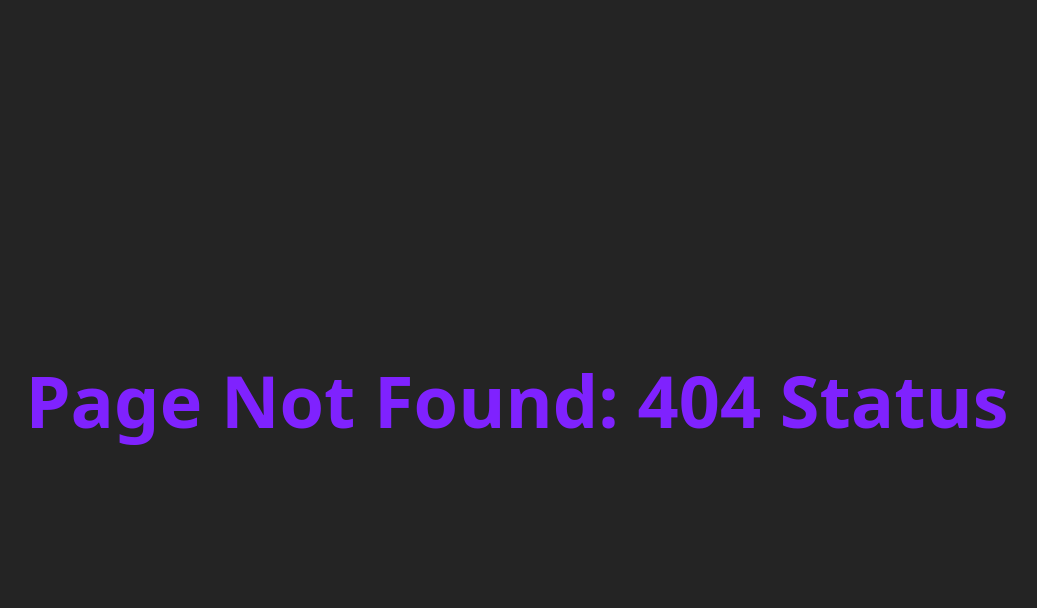
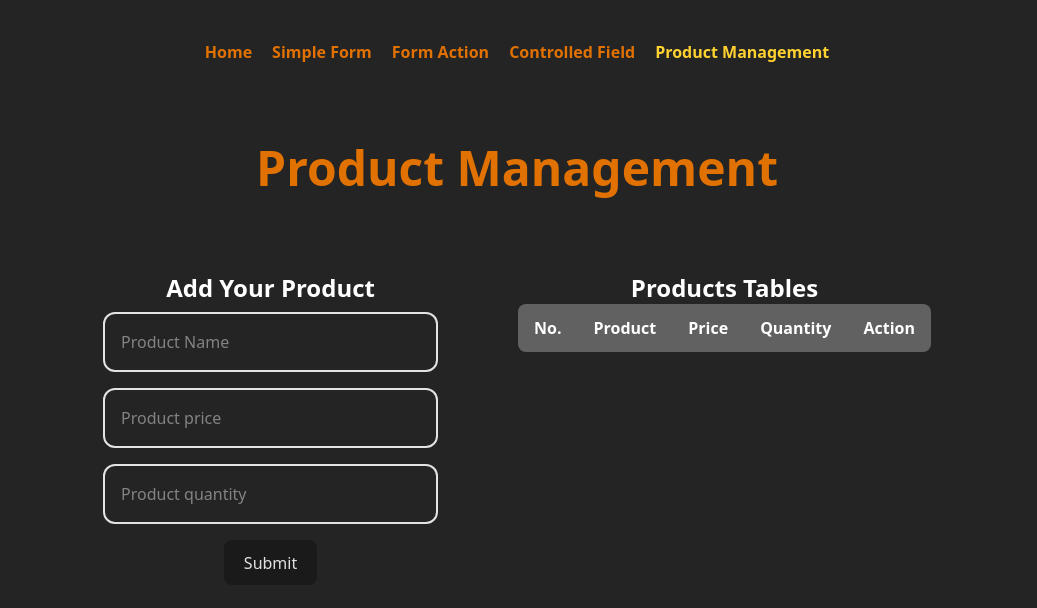
Before and after one commit to Abdurrobr34l/react-module44, a React (Vite) app: page /product-management in a window 1280 px wide. Before the commit this address had no page. Shown: the top 608 px of the page, without its empty margins (123-1160 px from the left). Built offline with nearby package versions, Linux system fonts and the light colour scheme.

Commit message:
Completed product management form, added products table

```diff
--- a/src/App.jsx
+++ b/src/App.jsx
@@ -5,6 +5,7 @@ import ControlledField from "./Components/controlledField/ControlledField";
 import FormAction from "./Components/formAction/FormAction";
 import SimpleForm from "./Components/simpleForm/SimpleForm";
 import Header from "./Components/header/Header";
+import ProdeuctManagement from "./Components/productManagement/ProductManagement";
 
 function App() {
   return (
@@ -16,6 +17,7 @@ function App() {
         <SimpleForm></SimpleForm>
         <FormAction></FormAction>
         <ControlledField></ControlledField>
+        <ProdeuctManagement></ProdeuctManagement>
         </Outlet>
 
       </Container>
--- a/src/Components/header/Header.jsx
+++ b/src/Components/header/Header.jsx
@@ -8,6 +8,7 @@ const Header = () => {
     {id:2, link:"/simple-form", name:"Simple Form"},
     {id:3, link:"/form-action", name:"Form Action"},
     {id:4, link:"/controlled-field", name:"Controlled Field"},
+    {id:5, link:"/product-management", name:"Product Management"},
   ]
 
   const [btnClicked, setBtnClicked] = useState(false);
--- /dev/null
+++ b/src/Components/productManagement/ProductForm.jsx
@@ -0,0 +1,39 @@
+import React from "react";
+
+const ProductForm = ({handleAddProduct}) => {
+
+  const handleProductSubmit = (e) => {
+    e.preventDefault();
+    const name = e.target.name.value;
+    const price = e.target.price.value;
+    const quantity = e.target.quantity.value;
+    // console.log(`${name}, ${price}taka, ${quantity} in stock`);
+    // console.log(name, price, quantity);
+
+    const newProduct ={
+      name,
+      price,
+      quantity
+    }
+    // console.log(newProduct);
+
+    handleAddProduct(newProduct);
+  };
+
+  return (
+    <div>
+      <h2 className="title !mb-0 !text-2xl !text-white">Add Your Product</h2>
+      <form onSubmit={handleProductSubmit} className="text-center">
+        <input type="text" name="name" placeholder="Product Name" />
+        <br />
+        <input type="text" name="price" placeholder="Product price" />
+        <br />
+        <input type="text" name="quantity" placeholder="Product quantity" />
+        <br />
+        <button type="submit">Submit</button>
+      </form>
+    </div>
+  );
+};
+
+export default ProductForm;
--- /dev/null
+++ b/src/Components/productManagement/ProductManagement.jsx
@@ -0,0 +1,25 @@
+import React, { useState } from 'react';
+import ProductForm from './ProductForm';
+import ProdectTable from './ProductTable';
+
+const ProdeuctManagement = () => {
+
+  const [products, setProducts] = useState([]);
+  const handleAddProduct = (newProduct) => {
+    const newProducts = [...products, newProduct];
+    setProducts(newProducts);
+  }
+
+  return (
+    <div>
+      <h1 className='title'>Product Management</h1>
+
+      <div className='flex justify-center gap-20'>
+        <ProductForm handleAddProduct={handleAddProduct}></ProductForm>
+      <ProdectTable products={products}></ProdectTable>
+      </div>
+    </div>
+  );
+};
+
+export default ProdeuctManagement;
--- /dev/null
+++ b/src/Components/productManagement/ProductTable.jsx
@@ -0,0 +1,40 @@
+import React from "react";
+
+const ProdectTable = ({ products }) => {
+  // console.log(products);
+  return (
+    <div>
+      <h2 className="title !mb-0 !text-2xl !text-white">Products Tables</h2>
+
+      <table className="w-full border-collapse bg-white/10 text-white rounded-lg overflow-hidden">
+        <thead className="thead">
+          <th className="th">No.</th>
+          <th className="th">Product</th>
+          <th className="th">Price</th>
+          <th className="th">Quantity</th>
+          <th className="th">Action</th>
+        </thead>
+
+        <tbody>
+          {products.map(({ name, price, quantity }, index) => {
+            return (
+              <tr key={index} className="tr">
+                <td className="td">{index + 1}</td>
+                <td className="td">{name}</td>
+                <td className="td">{price}</td>
+                <td className="td">{quantity}</td>
+                <td className="td">
+                  <button className="bg-red-500 hover:bg-red-600 text-white px-3 py-1 rounded-md text-sm">
+                    Delete
+                  </button>
+                </td>
+              </tr>
+            );
+          })}
+        </tbody>
+      </table>
+    </div>
+  );
+};
+
+export default ProdectTable;
--- a/src/index.css
+++ b/src/index.css
@@ -1,5 +1,12 @@
 @import "tailwindcss";
 
+/** NAVLINK ACTIVE STATE STYLE START */
+.active {
+  @apply text-amber-300;
+}
+/** NAVLINK ACTIVE STATE STYLE END */
+
+/** COMMON STYLE START */
 .title {
   @apply my-10 text-5xl font-bold text-amber-600 text-center;
 }
@@ -8,10 +15,23 @@
   @apply mx-auto mt-10 font-medium text-amber-300 text-center w-[335px] md:w-[400px];
 }
 
-.active {
-  @apply text-amber-300;
-}
-
 input {
   @apply my-2 p-4 w-[335px] border-2 rounded-xl;
 }
+/** COMMON STYLE END */
+
+/** TABLE STYLE START */
+.thead {
+  @apply bg-white/20 text-left
+}
+.th {
+  @apply py-3 px-4
+}
+
+.tr {
+  @apply hover:bg-white/20 transition-colors border-b border-white/10
+}
+.td {
+  @apply py-2 px-4
+}
+/** TABLE STYLE END */
--- a/src/main.jsx
+++ b/src/main.jsx
@@ -9,6 +9,7 @@ import SimpleForm from "./Components/simpleForm/SimpleForm.jsx";
 import Home from "./Components/home/Home.jsx";
 import FormAction from "./Components/formAction/FormAction.jsx";
 import ControlledField from "./Components/controlledField/ControlledField.jsx";
+import ProdeuctManagement from "./Components/productManagement/ProductManagement.jsx";
 
 
 const router = createBrowserRouter([
@@ -20,6 +21,7 @@ const router = createBrowserRouter([
       { path: "simple-form", Component: SimpleForm },
       { path: "form-action", Component: FormAction },
       { path: "controlled-field", Component: ControlledField },
+      {path: "product-management", Component: ProdeuctManagement},
     ],
   },
 
```
